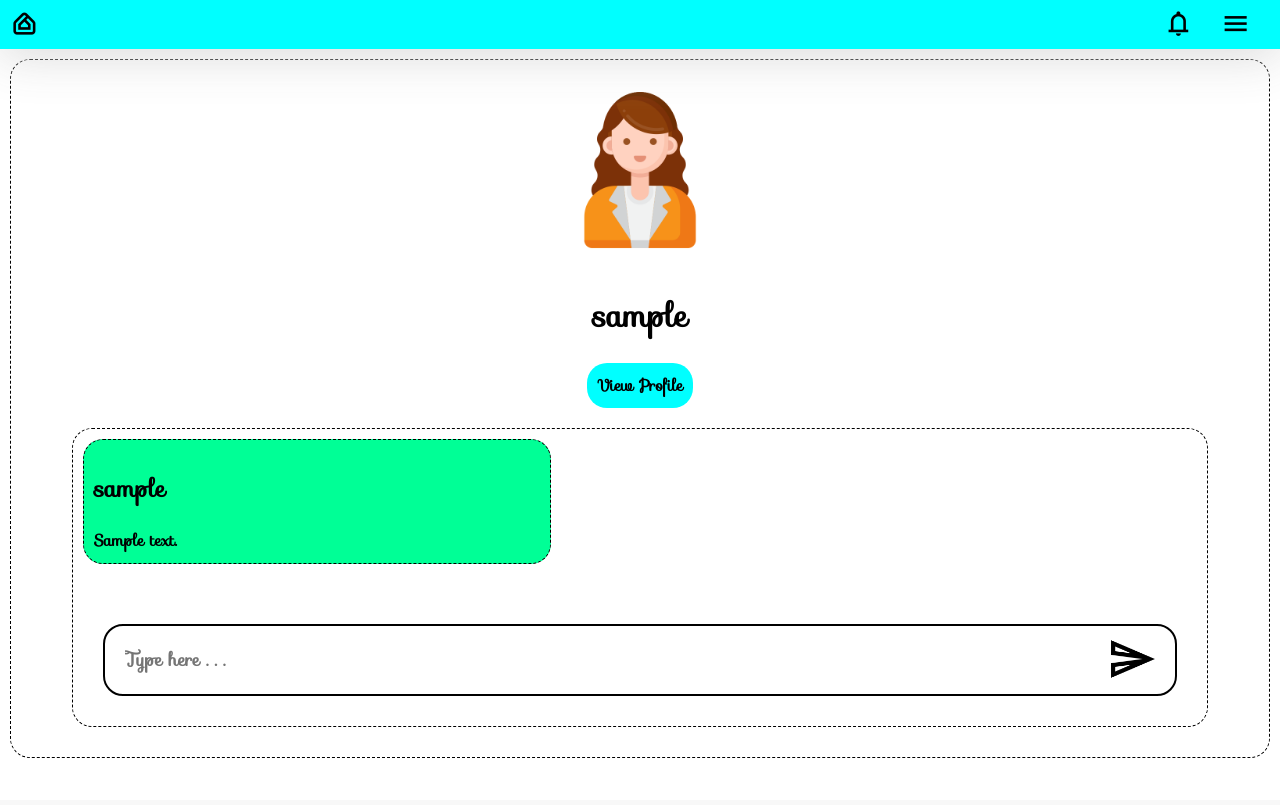
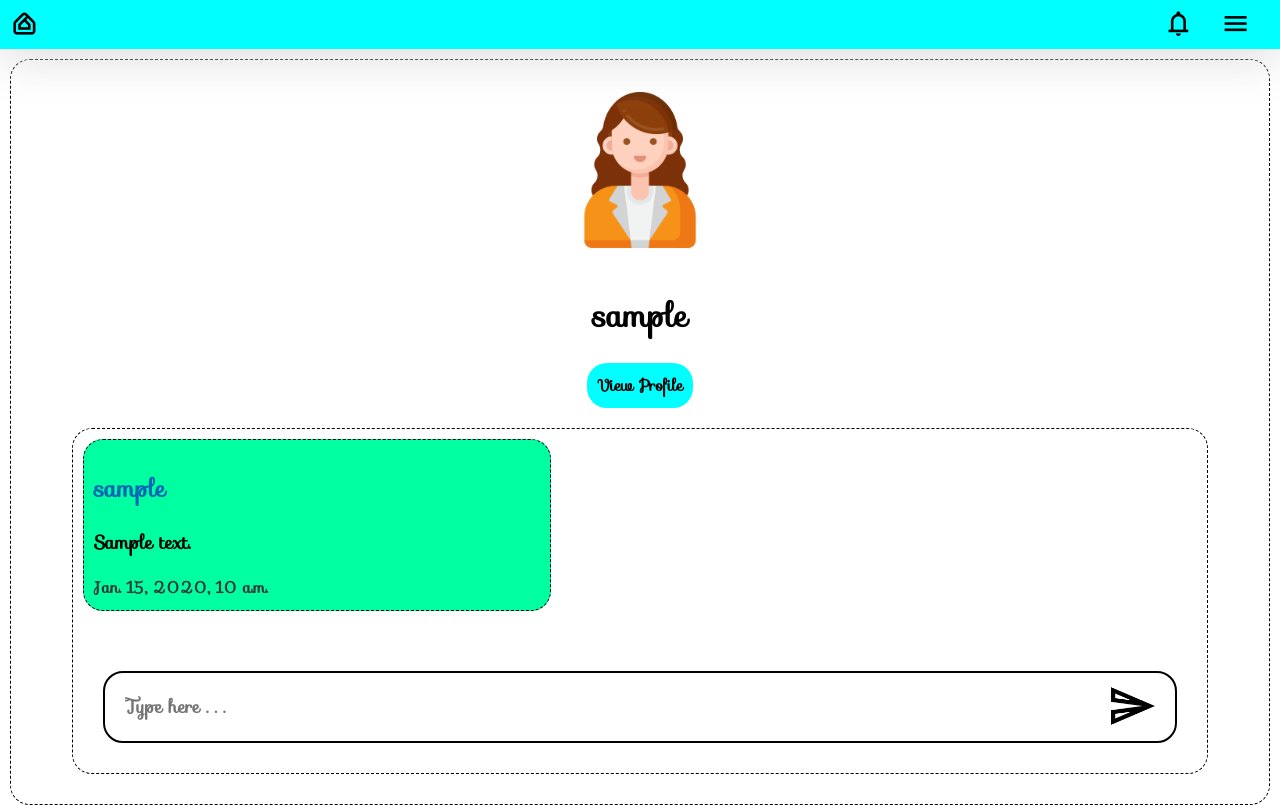
Before and after one commit to krishnasankarkk/django-keralagram, a Django app: template messenger/templates/messenger/chat.html in a window 1280 px wide. Before the commit the page ends 758 px from the top, so only its background shows below. Run offline with Django 4.2, Linux system fonts and the light colour scheme; tables that the repository leaves empty hold one stand-in row (values such as "Sample post"); the template is opened without the code that fills it: values that come from a table or form of the project are taken from there, most other values are stand-ins (such as "Sample title", 1, 10 or a date in 2020); some libraries are stand-ins or nearby versions.

Commit message:
messenger bug fix

```diff
--- a/instagram/settings.py
+++ b/instagram/settings.py
@@ -146,7 +146,7 @@ AUTH_PASSWORD_VALIDATORS = [
 
 LANGUAGE_CODE = 'en-us'
 
-TIME_ZONE = 'UTC'
+TIME_ZONE = 'Asia-Kolkata'
 
 USE_I18N = True
 
--- a/messenger/static/messenger/css/chat.css
+++ b/messenger/static/messenger/css/chat.css
@@ -37,7 +37,7 @@ img {
     border-radius: 20px;
 }
 .messages-sent{
-    background-color: rgb(102, 237, 237);
+    background-color: #00DDFF;
     border: 1px dashed rgb(0, 0, 0);
     border-radius: 20px;
     padding: 10px;
@@ -48,7 +48,7 @@ img {
     font-weight: bold;
 }
 .messages-recieve{
-    background-color: rgb(0, 255, 150);
+    background-color: #00FFA1;
     border: 1px dashed rgb(0, 0, 0);
     border-radius: 20px;
     padding: 10px;
--- a/messenger/templates/messenger/chat.html
+++ b/messenger/templates/messenger/chat.html
@@ -24,13 +24,15 @@
                         <div class="message">
                             {% if message.from_user == user %}
                                 <div class="messages-sent">
-                                    <h2>You</h2>
-                                    <span>{{message.message}}</span>
+                                    <h2 style="color:#00724c;">You</h2>
+                                    <h3>{{message.message}}</h3>
+                                    <span style="color:rgb(55, 55, 55);">{{message.created_at}}</span>
                                 </div>
                             {% else %}
                                 <div class="messages-recieve">
-                                    <h2>{{message.from_user}}</h2>
-                                    <span>{{message.message}}</span>
+                                    <h2 style="color:#0067b5;">{{message.from_user}}</h2>
+                                    <h3>{{message.message}}</h3>
+                                    <span style="color:rgb(55, 55, 55);">{{message.created_at}}</span>
                                 </div>
                             {% endif %}
                         </div>
--- a/messenger/views.py
+++ b/messenger/views.py
@@ -1,6 +1,8 @@
 from django.shortcuts import render, redirect
 from django.contrib.auth.models import User
 from django.http import HttpResponseRedirect
+from django.db.models import Q
+
 
 from users.models import UserAccount
 from .models import Message
@@ -8,7 +10,7 @@ from .models import Message
 # Create your views here.
 def chat_user(request, user_id):
     user = UserAccount.objects.get(user_id=user_id)
-    messages = Message.objects.all().order_by('created_at')
+    messages = Message.objects.filter(Q(from_user=request.user.id) & Q(to_user=user_id) | Q(from_user=user_id) & Q(to_user=request.user.id)).order_by('created_at')
 
     context = {
         "chat_user": user,
```
